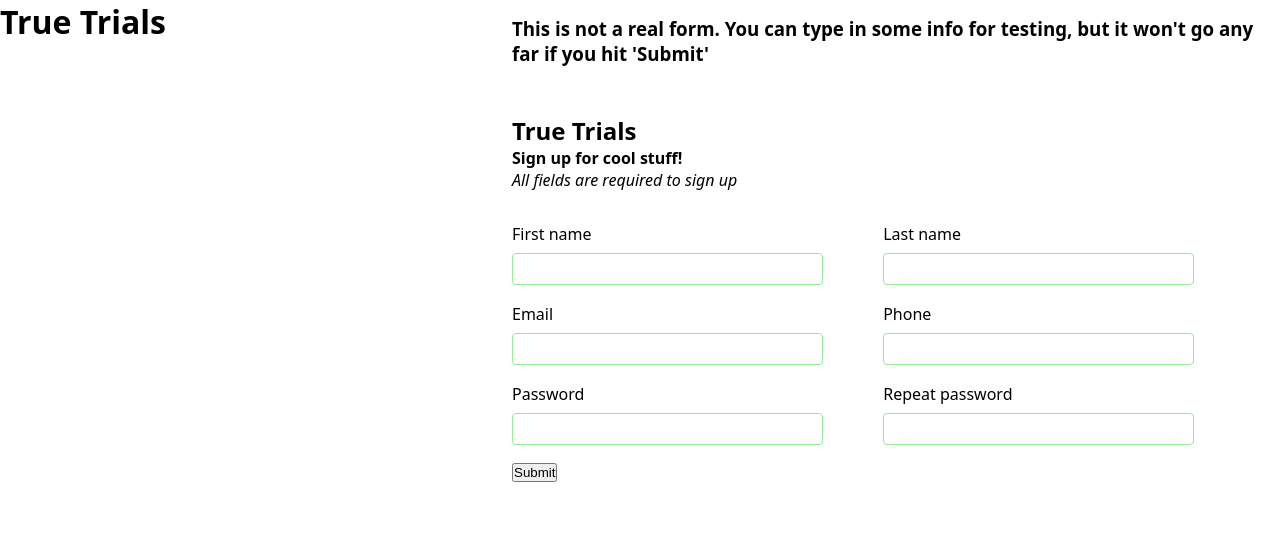
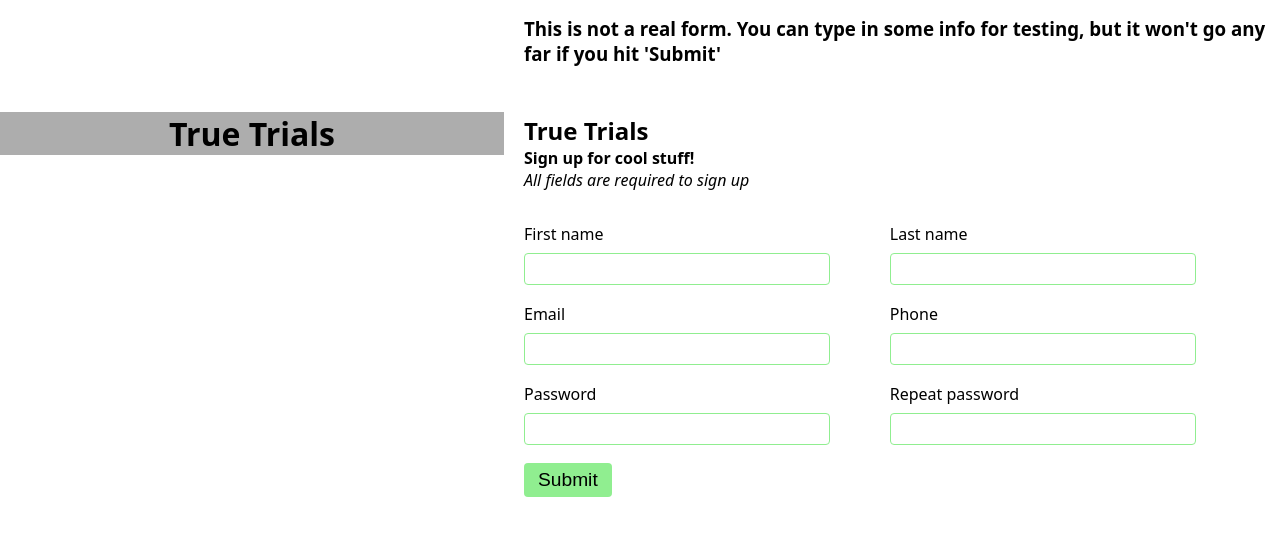
Before and after one commit to rafabo7/top-form, a plain HTML site: page index.html in a window 1280 px wide. Drawn offline with Linux system fonts and the light colour scheme.

Commit message:
More styles. Style the vertical header section on the left of the form page. Firsts attempts to use an image as background with css: no success.

```diff
--- a/index.html
+++ b/index.html
@@ -15,11 +15,11 @@
     <main>
         <h3>This is not a real form. You can type in some info for testing, but it won't go any far if you hit 'Submit'</h3>
         <form action="#" method="post">
-					<header>
+					<section class="form-header">
 						<h2>True Trials</h2>
 						<h4>Sign up for cool stuff!</h4>
 						<p><em>All fields are required to sign up</em></p>
-					</header>
+					</section>
 					<section class="form-row">
 						<div class="field">
 							<label for="first-name">First name</label>
--- a/style.css
+++ b/style.css
@@ -20,9 +20,16 @@ header {
     width: 40%;
     height: 100%;
 }
+
+header>div>h1{
+    text-align: center;
+    margin-top: 112px;
+    background-color: rgba(0, 0, 0, 0.322);
+}
 main {
     width: 60%;
     height: 100%;
+    margin-left: 20px;
 }
 
 h3 {
@@ -40,7 +47,7 @@ form {
     gap: 1rem;
 }
 
-form header {
+form >.form-header {
     margin-bottom: 1rem;
     width: 100%;
 }
@@ -71,3 +78,12 @@ form header {
     border-radius: 4px;
     width: 90%;
 }
+
+form button {
+    width: fit-content;
+    font-size: 1.2rem;
+    padding: 6px 14px;
+    background-color: lightgreen;
+    border: 1px transparent;
+    border-radius: 4px;
+}
```
